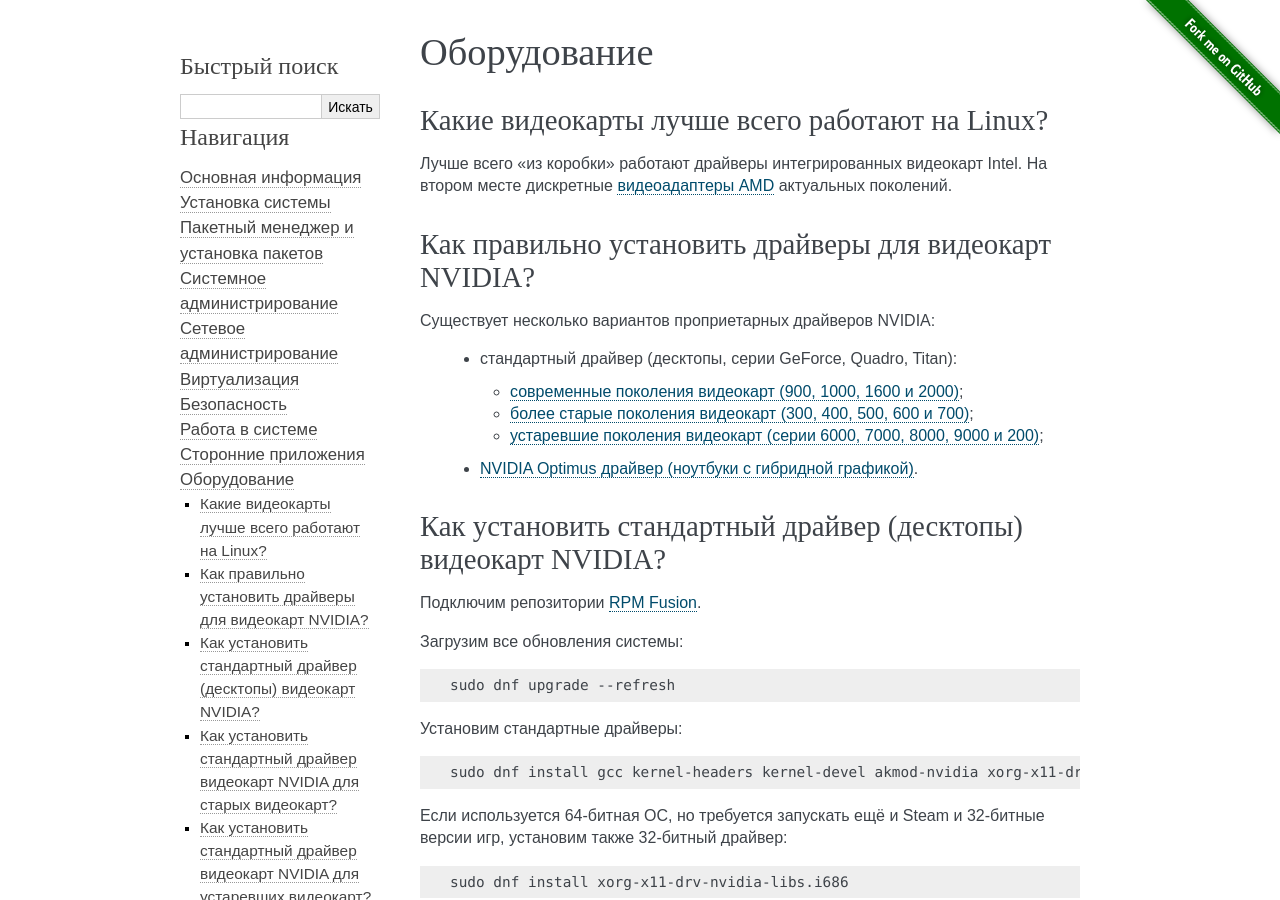
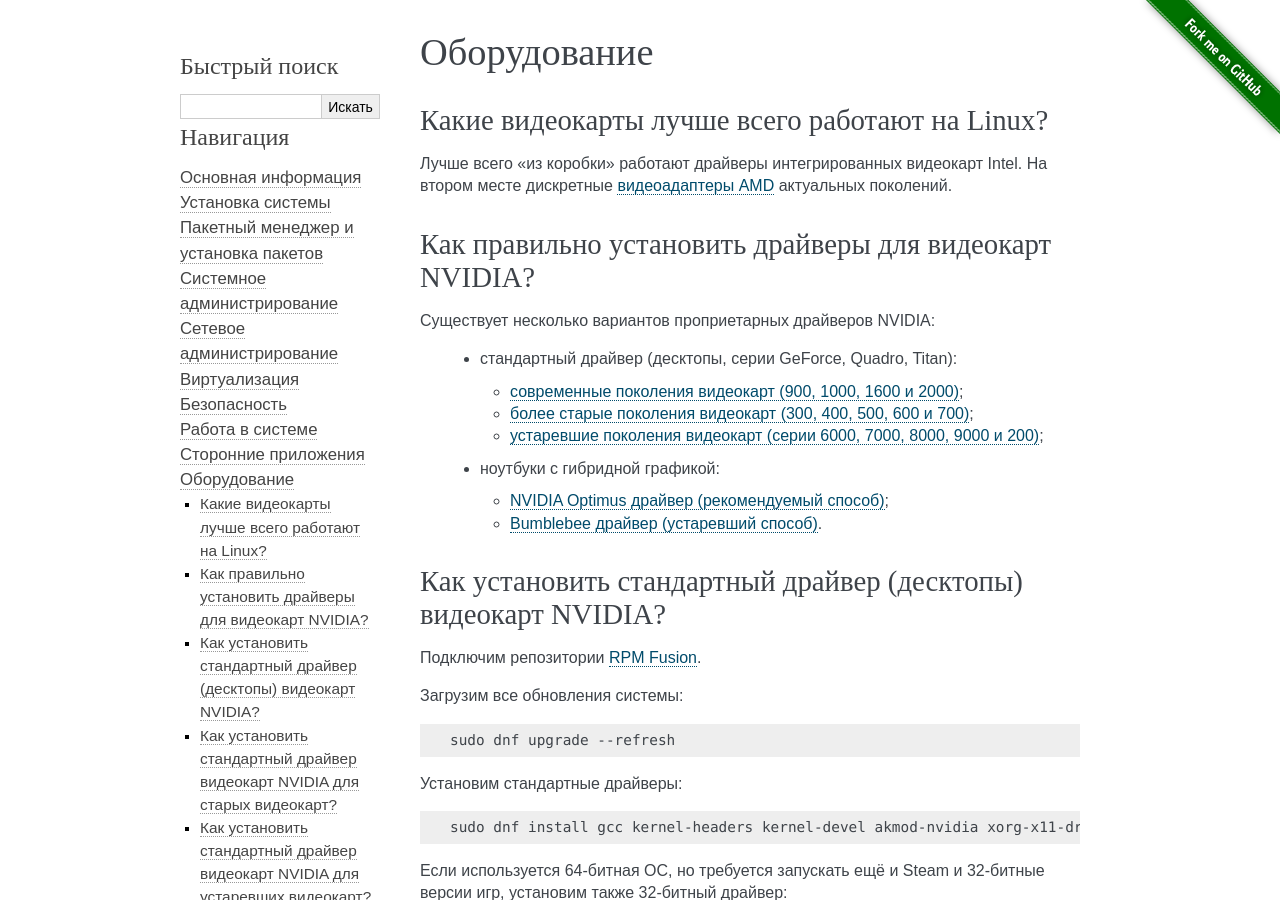
Before and after one commit to RussianFedora/FAQ, a Sphinx documentation site: the page built from source/hardware.rst, in a window 1280 px wide and 900 px high. Built offline with Sphinx 7.4.7, drawn with Linux system fonts in a browser that asks for light colours.

Commit message:
Updated internal hyperlinks in nvidia-drivers question.

```diff
--- a/source/hardware.rst
+++ b/source/hardware.rst
@@ -33,7 +33,10 @@
     * :ref:`более старые поколения видеокарт (300, 400, 500, 600 и 700) <nvidia-legacy-390>`;
     * :ref:`устаревшие поколения видеокарт (серии 6000, 7000, 8000, 9000 и 200) <nvidia-legacy-340>`;
 
-  * :ref:`NVIDIA Optimus драйвер (ноутбуки с гибридной графикой) <nvidia-optimus>`.
+  * ноутбуки с гибридной графикой:
+
+    * :ref:`NVIDIA Optimus драйвер (рекомендуемый способ) <nvidia-optimus>`;
+    * :ref:`Bumblebee драйвер (устаревший способ) <nvidia-legacy-optimus>`.
 
 .. index:: video, gpu, repository, nvidia, drivers, third-party
 .. _nvidia-standard:
```
